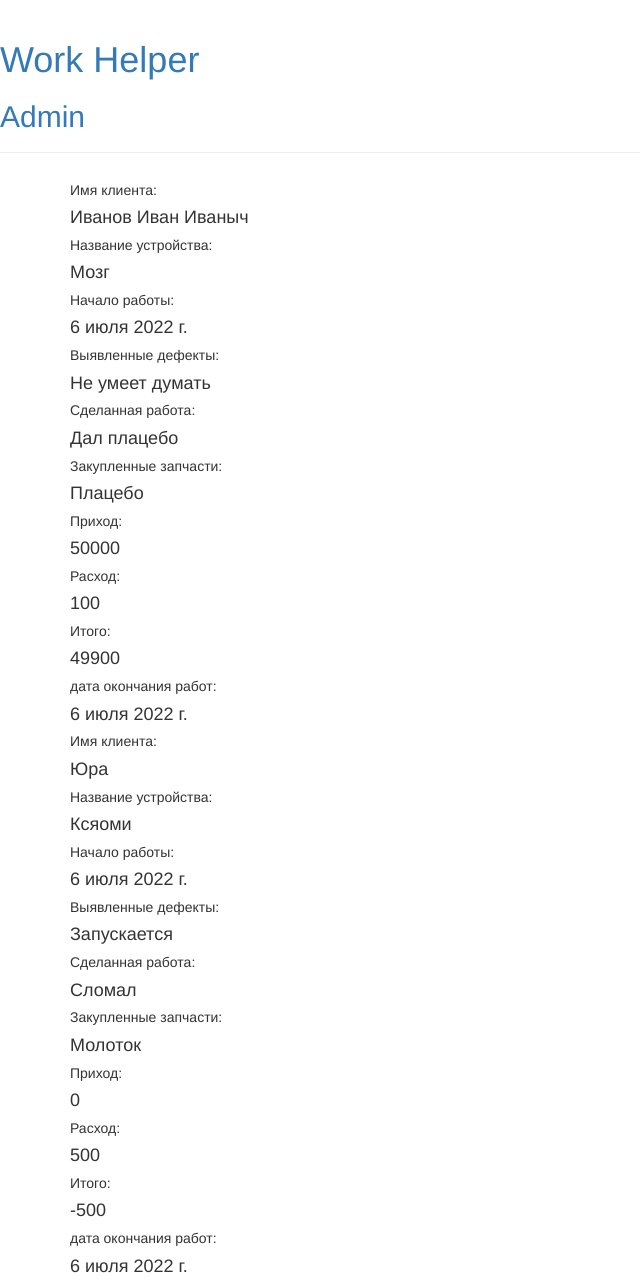
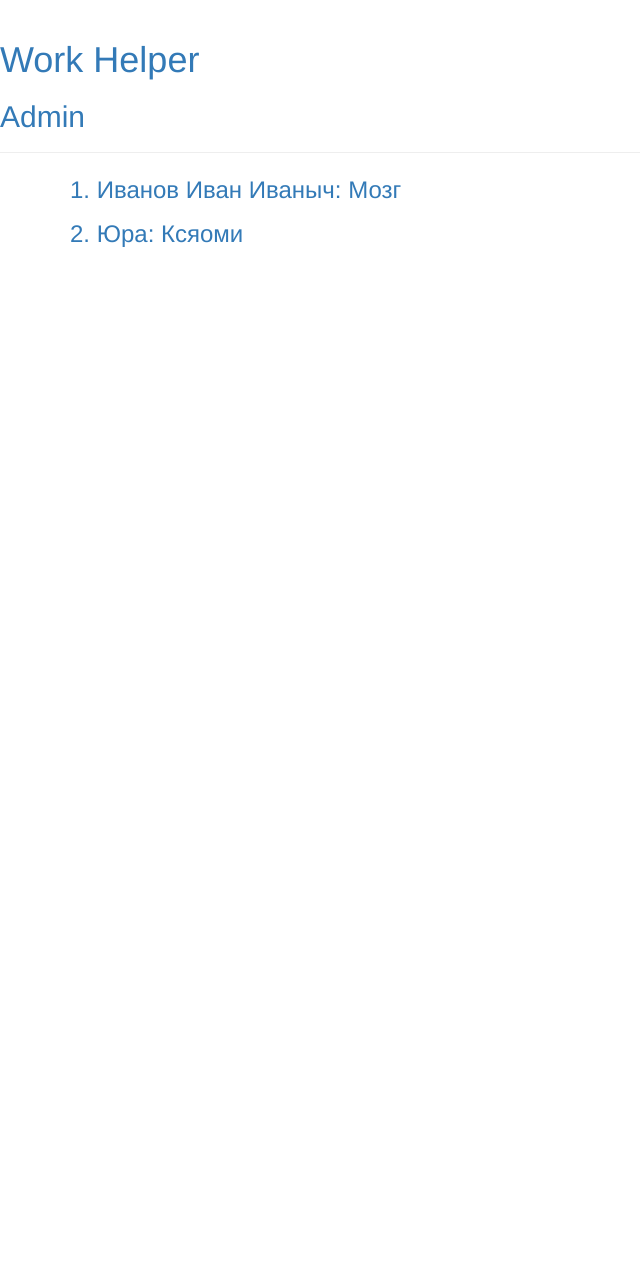
Before and after one commit to AndrewDanie/WorkHelper, a Django app: page / in a window 1280 px wide. Shown: the whole page, without its empty margins (0-640 px from the left). After the commit the page ends 247 px from the top, so only its background shows below. Run offline with Django 4.2, Linux system fonts and the light colour scheme; data comes from the database, SQL or seed files in the repository; some libraries are stand-ins or nearby versions.

Commit message:
Add detail pages for each order

```diff
--- a/workhelper/helperserver/templates/helperserver/order_list.html
+++ b/workhelper/helperserver/templates/helperserver/order_list.html
@@ -3,16 +3,9 @@
 {% block content %}
 <div>
     {% for order in orders %}
-        <h5>Имя клиента:</h5><h4>{{ order.client_name }}</h4>
-        <h5>Название устройства:</h5><h4>{{ order.device_type }}</h4>
-        <h5>Начало работы:</h5><h4>{{ order.date_start }}</h4>
-        <h5>Выявленные дефекты:</h5><h4>{{ order.defect }}</h4>
-        <h5>Сделанная работа:</h5><h4>{{ order.completed_work_text | linebreaksbr }}</h4>
-        <h5>Закупленные запчасти:</h5><h4>{{ order.spare_parts_text }}</h4>
-        <h5>Приход:</h5><h4>{{ order.income }}</h4>
-        <h5>Расход:</h5><h4>{{ order.consumption }}</h4>
-        <h5>Итого:</h5><h4>{{ order.total }}</h4>
-        <h5>дата окончания работ:</h5><h4>{{ order.date_finish }}</h4>
+        <p style="font-size: 24px">
+            <a href="{% url 'order_detail' pk=order.pk %}"> {{ order.pk }}. {{ order.client_name }}: {{ order.device_type }}</a>
+        </p>
     {% endfor %}
 </div>
 {% endblock %}
--- a/workhelper/helperserver/urls.py
+++ b/workhelper/helperserver/urls.py
@@ -3,4 +3,5 @@ from . import views
 
 urlpatterns = [
     path('', views.order_list),
+    path('orders/<int:pk>/', views.order_detail, name='order_detail'),
 ]
--- a/workhelper/helperserver/views.py
+++ b/workhelper/helperserver/views.py
@@ -1,6 +1,10 @@
-from django.shortcuts import render
+from django.shortcuts import render, get_object_or_404
 from .models import Order
 
 def order_list(request):
     orders = Order.objects.all()
     return render(request, 'helperserver/order_list.html', {'orders': orders})
+
+def order_detail(request, pk):
+    order = get_object_or_404(Order, pk=pk)
+    return render(request, 'helperserver/order_details.html', {'order': order})
```
Also changed, not shown: workhelper/helperserver/templates/helperserver/order_details.html (added, +15 -0 lines).
